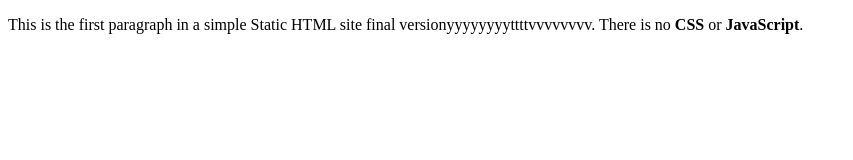
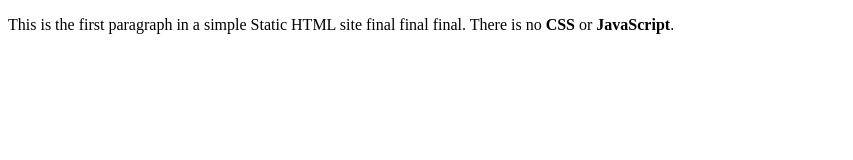
Before and after one commit to fatanmi/Udacity-Capstone-Project, a plain HTML site: page index.html in a window 1280 px wide. Shown: the whole page, without its empty margins (0-853 px from the left). Drawn offline with Linux system fonts and the light colour scheme.

Commit message:
jenkins_deployemnyyggffggggvvggggggggggggg

```diff
--- a/index.html
+++ b/index.html
@@ -4,6 +4,6 @@
         <title>Static HTML Site</title>
       </head>
       <body>
-        <p>This is the first paragraph in a simple Static HTML site final versionyyyyyyyyttttvvvvvvvv. There is no <strong>CSS</strong> or <strong>JavaScript</strong>.</p>
+        <p>This is the first paragraph in a simple Static HTML site final final final. There is no <strong>CSS</strong> or <strong>JavaScript</strong>.</p>
       </body>
     </html>
```
